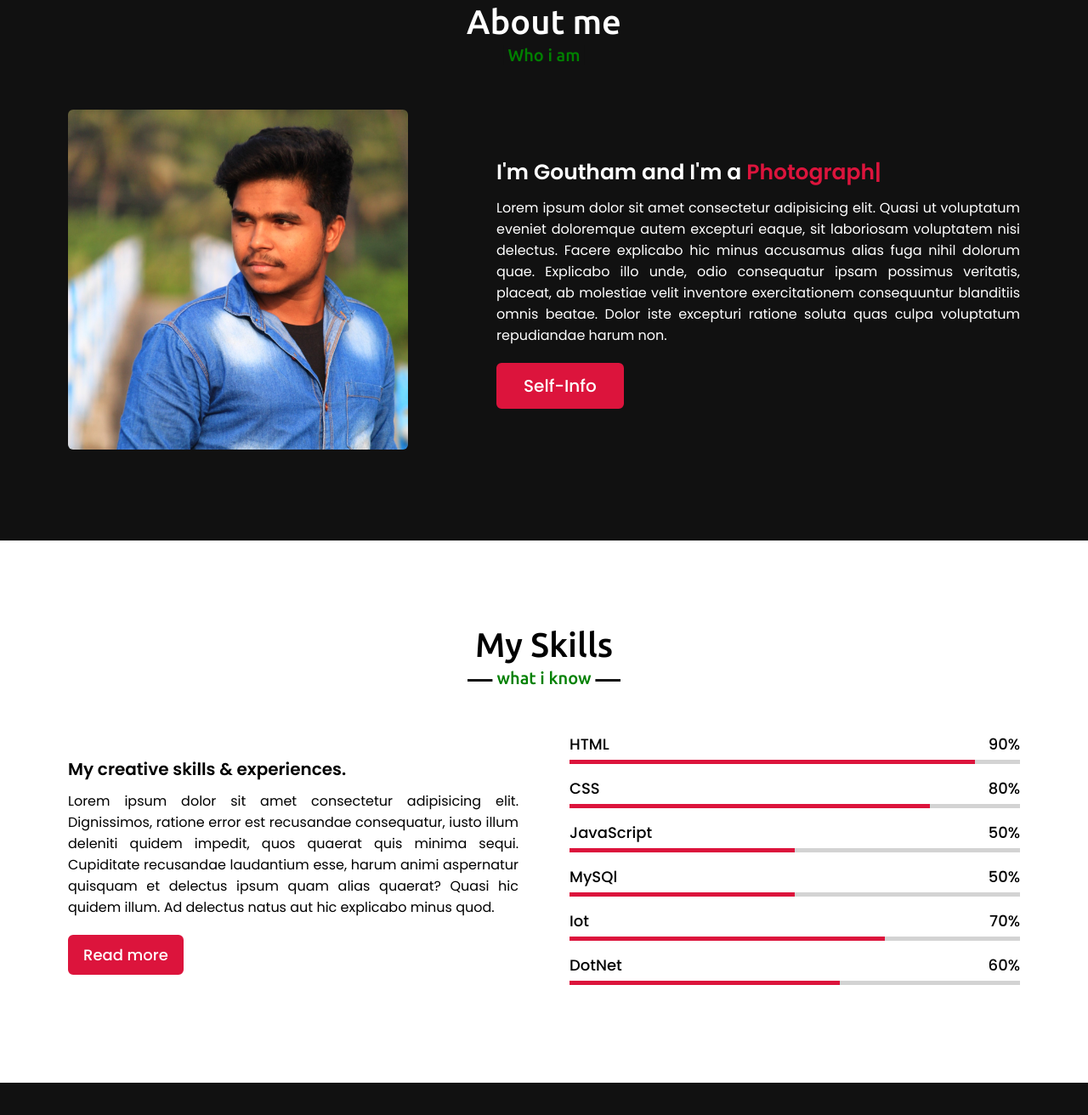
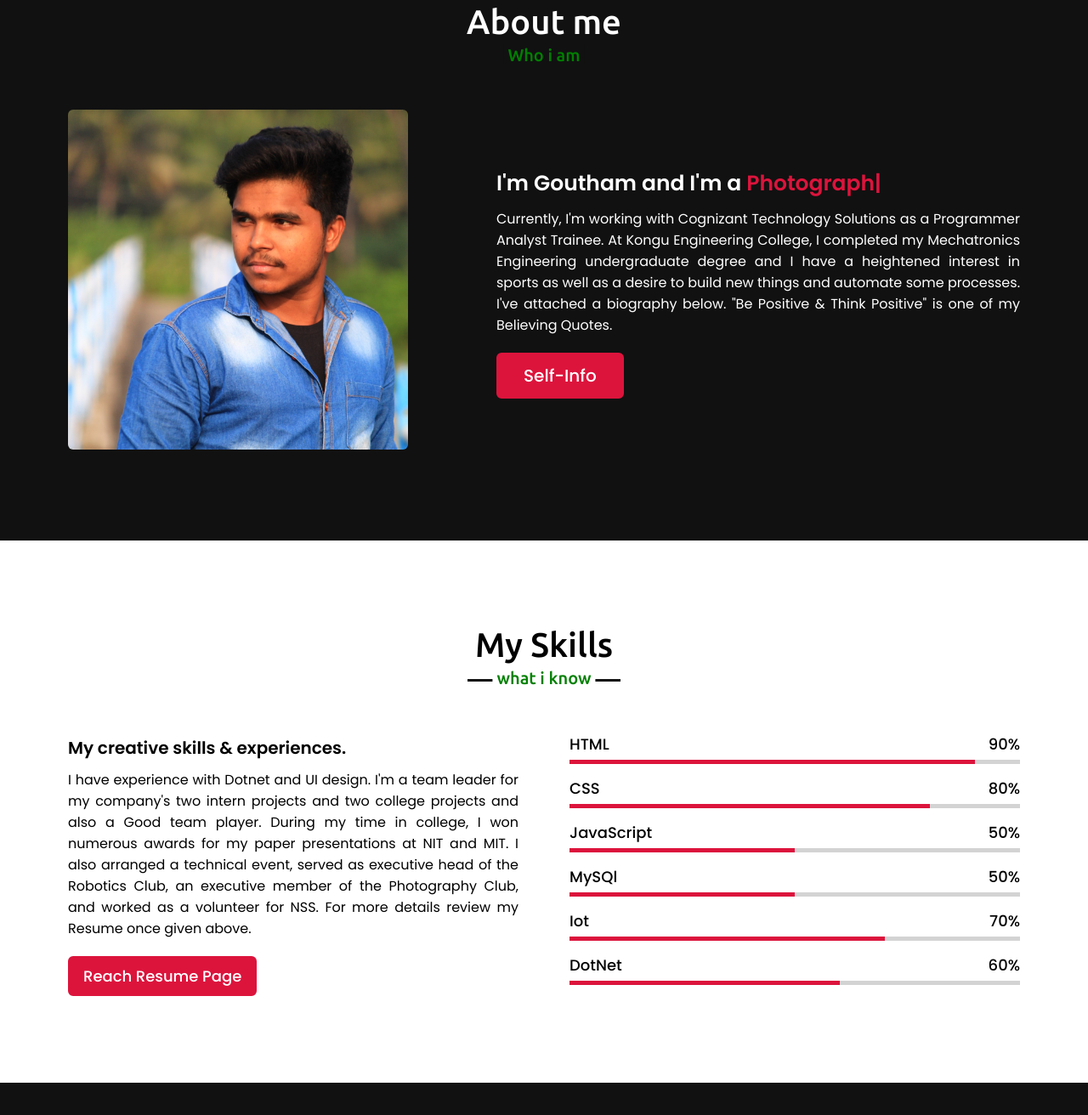
Before and after one commit to Gouthamkr/gouthamkr.github.io, a plain HTML site: page index.html in a window 1280 px wide. Shown: the part 897-2209 px from the top of the page at 85% size. Drawn offline with nearby package versions, Linux system fonts and the light colour scheme.

Commit message:
Update index.html

```diff
--- a/index.html
+++ b/index.html
@@ -56,7 +56,7 @@
                 </div>
                 <div class="column right">
                     <div class="text">I'm Goutham and I'm a <span class="typing-2"></span></div>
-                    <p>Lorem ipsum dolor sit amet consectetur adipisicing elit. Quasi ut voluptatum eveniet doloremque autem excepturi eaque, sit laboriosam voluptatem nisi delectus. Facere explicabo hic minus accusamus alias fuga nihil dolorum quae. Explicabo illo unde, odio consequatur ipsam possimus veritatis, placeat, ab molestiae velit inventore exercitationem consequuntur blanditiis omnis beatae. Dolor iste excepturi ratione soluta quas culpa voluptatum repudiandae harum non.</p>
+                    <p>Currently, I'm working with Cognizant Technology Solutions as a Programmer Analyst Trainee. At Kongu Engineering College, I completed my Mechatronics Engineering undergraduate degree and I have a heightened interest in sports as well as a desire to build new things and automate some processes. I've attached a biography below. "Be Positive & Think Positive" is one of my Believing Quotes.</p>
                     <a href="K R GOUTHAM (18MTR024).pptx" download>Self-Info</a>
                 </div>
             </div>
@@ -70,8 +70,8 @@
             <div class="skills-content">
                 <div class="column left">
                     <div class="text">My creative skills & experiences.</div>
-                    <p>Lorem ipsum dolor sit amet consectetur adipisicing elit. Dignissimos, ratione error est recusandae consequatur, iusto illum deleniti quidem impedit, quos quaerat quis minima sequi. Cupiditate recusandae laudantium esse, harum animi aspernatur quisquam et delectus ipsum quam alias quaerat? Quasi hic quidem illum. Ad delectus natus aut hic explicabo minus quod.</p>
-                    <a href="#">Read more</a>
+                    <p>I have experience with Dotnet and UI design. I'm a team leader for my company's two intern projects and two college projects and also a Good team player. During my time in college, I won numerous awards for my paper presentations at NIT and MIT. I also arranged a technical event, served as executive head of the Robotics Club, an executive member of the Photography Club, and worked as a volunteer for NSS. For more details review my Resume once given above.</p>
+                    <a href="#">Reach Resume Page</a>
                 </div>
                 <div class="column right">
                     <div class="bars">
```
